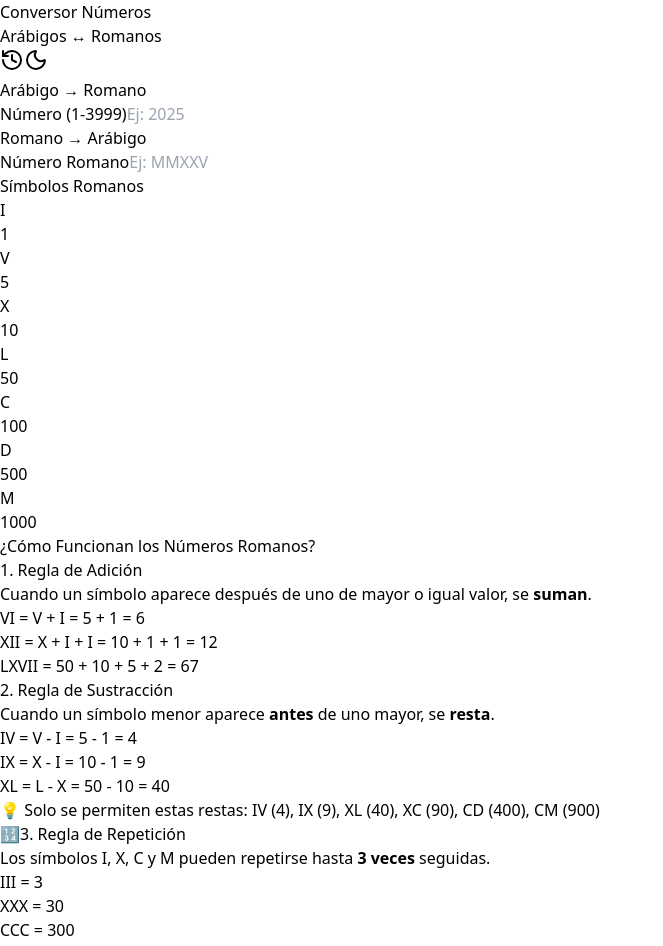
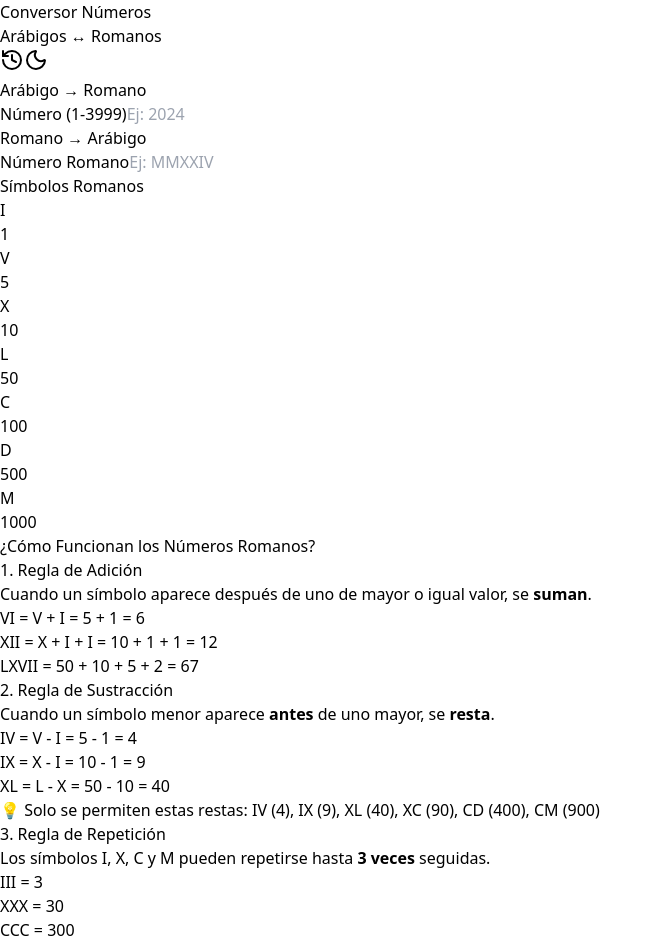
Before and after one commit to FabricioColedani/ConversorNumerosRomanos, a React (Vite) app: page / in a window 1280 px wide. Shown: the top 946 px of the page, without its empty margins (0-663 px from the left). Built offline with nearby package versions, Linux system fonts and the light colour scheme.

Commit message:
Conflicto de Netlifly

```diff
--- a/src/App.tsx
+++ b/src/App.tsx
@@ -1,5 +1,5 @@
-import React, { useState, useEffect } from 'react';
-import { Moon, Sun, History, ArrowRight, X } from 'lucide-react';
+import { useState, useEffect } from 'react';
+import { Moon, Sun, History, ArrowRight } from 'lucide-react';
 
 // Utilidades de conversión
 const arabicToRoman = (num: number): string => {
@@ -272,7 +272,7 @@ export default function RomanArabicConverter() {
                   type="number"
                   value={arabicInput}
                   onChange={(e) => handleArabicChange(e.target.value)}
-                  placeholder="Ej: 2025"
+                  placeholder="Ej: 2024"
                   min="1"
                   max="3999"
                   className={`w-full px-4 py-3 rounded-lg border-2 transition-colors ${
@@ -328,7 +328,7 @@ export default function RomanArabicConverter() {
                   type="text"
                   value={romanInput}
                   onChange={(e) => handleRomanChange(e.target.value)}
-                  placeholder="Ej: MMXXV"
+                  placeholder="Ej: MMXXIV"
                   className={`w-full px-4 py-3 rounded-lg border-2 uppercase transition-colors ${
                     romanError
                       ? 'border-red-500'
@@ -504,7 +504,7 @@ export default function RomanArabicConverter() {
               <h4 className={`font-semibold mb-2 flex items-center ${
                 darkMode ? 'text-purple-400' : 'text-purple-600'
               }`}>
-                <span className="mr-2">🔢</span>
+                <span className="mr-2"></span>
                 3. Regla de Repetición
               </h4>
               <p className={`mb-2 ${
@@ -660,7 +660,7 @@ export default function RomanArabicConverter() {
                 <h5 className={`font-semibold mb-2 ${
                   darkMode ? 'text-purple-400' : 'text-purple-600'
                 }`}>
-                  El Vinculum (Barra Superior)
+                   El Vinculum (Barra Superior)
                 </h5>
                 <p className={`mb-3 ${darkMode ? 'text-gray-300' : 'text-gray-700'}`}>
                   Una <strong>barra horizontal</strong> sobre un número romano <strong>multiplica su valor por 1,000</strong>.
@@ -770,7 +770,7 @@ export default function RomanArabicConverter() {
                 <h5 className={`font-semibold mb-2 ${
                   darkMode ? 'text-pink-400' : 'text-pink-600'
                 }`}>
-                  Doble Barra
+                   Doble Barra
                 </h5>
                 <p className={`mb-3 ${darkMode ? 'text-gray-300' : 'text-gray-700'}`}>
                   ¿Quieres números aún más grandes? <strong>Cada barra adicional multiplica por 1,000</strong>.
@@ -865,7 +865,7 @@ export default function RomanArabicConverter() {
                 <p className={`mt-3 text-sm ${
                   darkMode ? 'text-gray-400' : 'text-gray-600'
                 }`}>
-                  <strong>Regla simple:</strong> 2 barras = multiplicar por 1,000,000. ¡Así los romanos llegaban a números astronómicos!
+                   <strong>Regla simple:</strong> 2 barras = multiplicar por 1,000,000. ¡Así los romanos llegaban a números astronómicos!
                 </p>
               </div>
 
```
